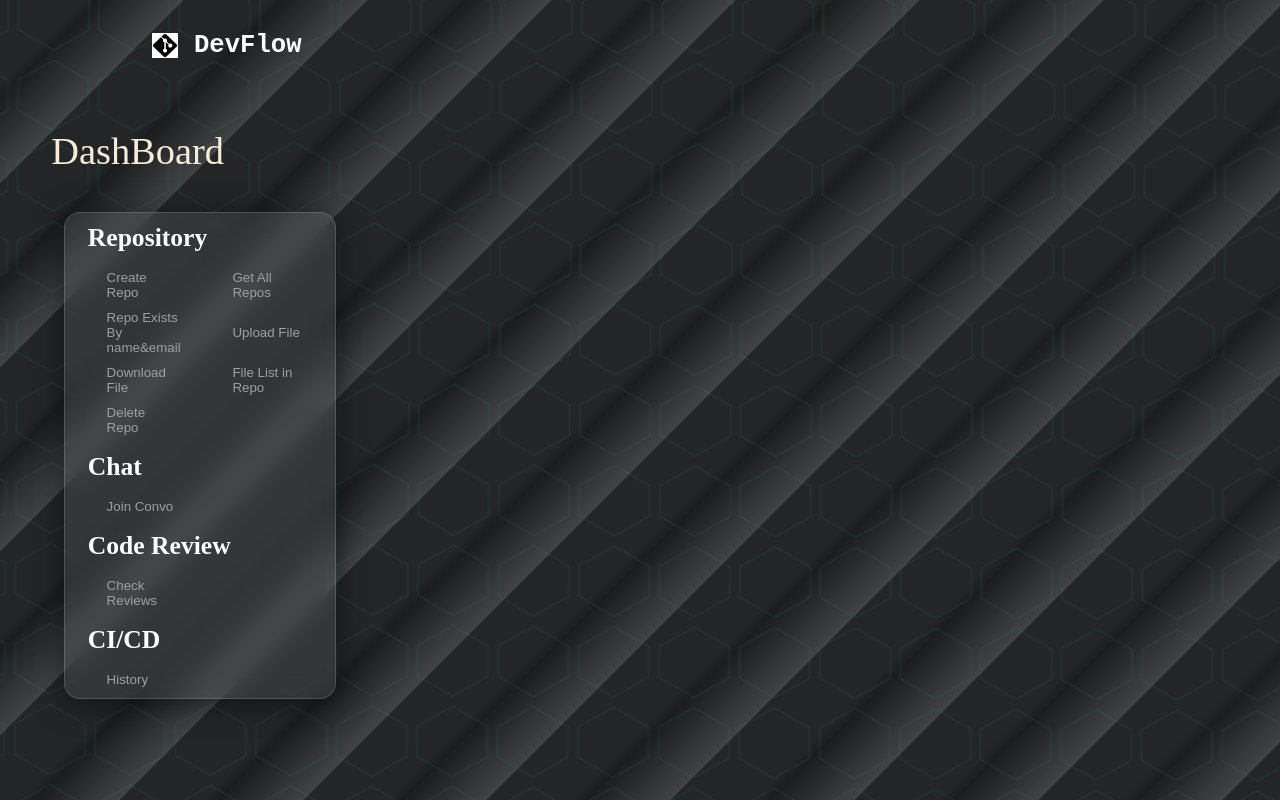
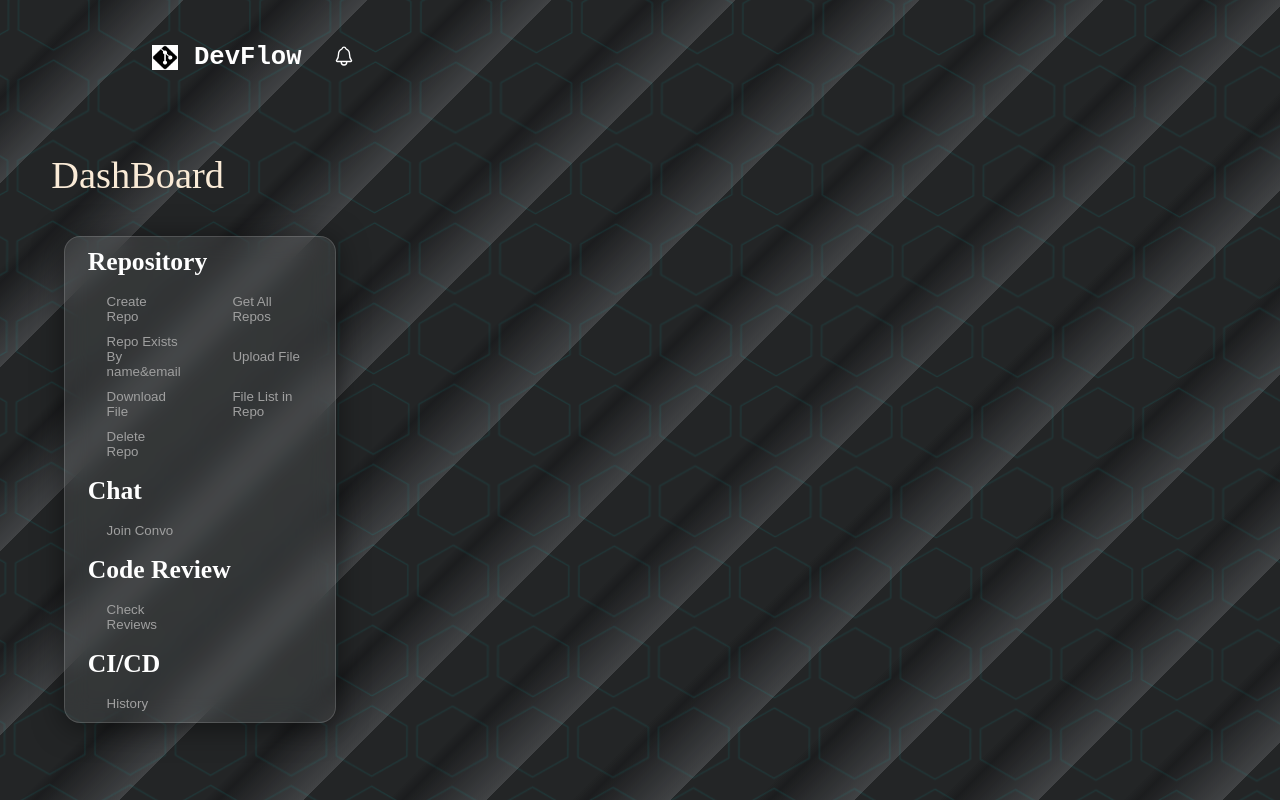
Before and after one commit to Arpan25AK/DevFlow-Web, a React (Vite) app: page /dashboard in a window 1280 px wide. Built offline with nearby package versions, Linux system fonts and the light colour scheme.

Commit message:
tried to add  a bell btn for noti

```diff
--- a/package.json
+++ b/package.json
@@ -12,6 +12,7 @@
   "dependencies": {
     "react": "^19.2.6",
     "react-dom": "^19.2.6",
+    "react-icons": "^5.6.0",
     "react-router-dom": "^7.15.1",
     "three": "^0.134.0",
     "vanta": "^0.5.24"
--- a/src/pages/Dashboard/Dashboard.module.css
+++ b/src/pages/Dashboard/Dashboard.module.css
@@ -75,6 +75,23 @@
     cursor: pointer;
 }
 
+.noti_btn{
+    background: none;
+    border: none;
+    padding: 15px 15px;
+    border-radius: 10px;
+    cursor: pointer;
+}
+
+.noti_btn:hover {
+    background: rgba(170, 170, 170, 0.062);
+    transition: 0.5s;
+}
+
+.noti_btn svg {
+    color: #fff;
+}
+
 .header{
     color: antiquewhite;
     margin-left: 4vw;
--- a/src/pages/Dashboard/index.jsx
+++ b/src/pages/Dashboard/index.jsx
@@ -1,12 +1,13 @@
 import { useNavigate } from 'react-router-dom'
+import { IoNotificationsOutline } from 'react-icons/io5'
 import styles from './Dashboard.module.css'
 import logo from '../../assets/git.jpg'
 
 function Dashboard() {
     const navigate = useNavigate()
+
     return(
         <div>
-
 
             <div className={styles.patternBg}>
                 <svg className={styles.cubeSvg} xmlns="http://www.w3.org/2000/svg">
@@ -23,6 +24,7 @@ function Dashboard() {
                 <div className={styles.logogrp}>
                 <img  className={styles.logoimg} src={logo} alt="logo" />
                 <button className={styles.logoText} onClick={() => navigate('/')}>DevFlow</button>
+                    <button className={styles.noti_btn}><IoNotificationsOutline size={22} /></button>
                 </div>
             </div>
 
```
Also changed, not shown: 1 other file (tests, documents, lock files or other folders).
